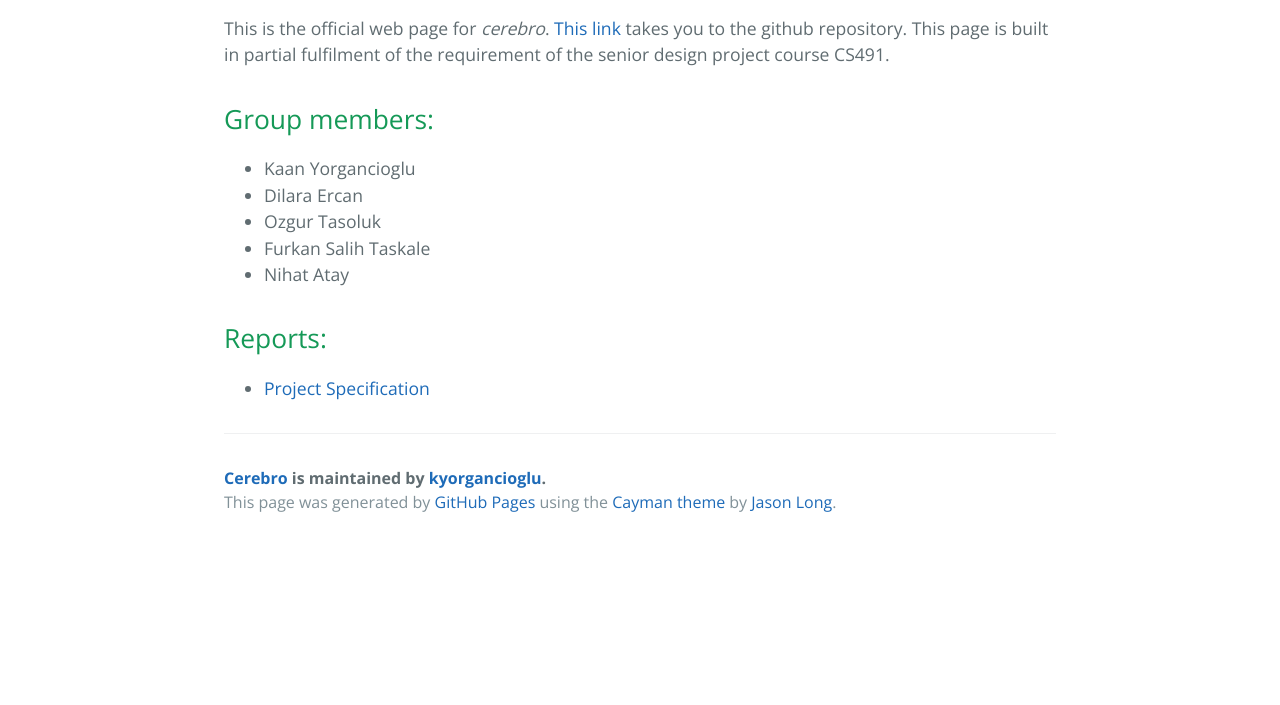
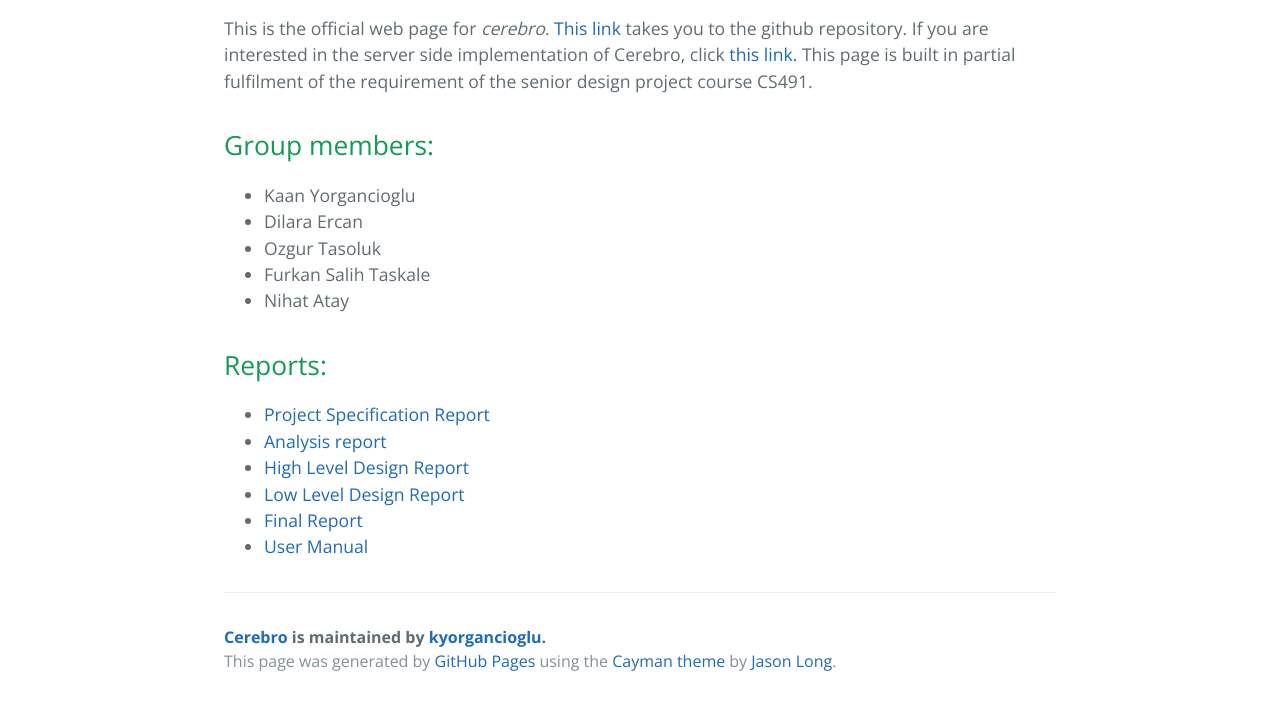
Before and after one commit to kyorgancioglu/CerebroApp, a plain HTML site: page index.html in a window 1280 px wide. Shown: the part 470-1175 px from the top of the page. Before the commit the page ends 1016 px from the top, so only its background shows below. Drawn offline with nearby package versions, Linux system fonts and the light colour scheme.

Commit message:
updated web page

```diff
--- a/index.html
+++ b/index.html
@@ -22,7 +22,7 @@
       <h1>
 <a id="cerebro" class="anchor" href="#cerebro" aria-hidden="true"><span aria-hidden="true" class="octicon octicon-link"></span></a>cerebro</h1>
 
-<p>This is the official web page for <em>cerebro</em>. <a href="https://github.com/kyorgancioglu/CerebroApp/">This link</a> takes you to the github repository.
+<p>This is the official web page for <em>cerebro</em>. <a href="https://github.com/kyorgancioglu/CerebroApp/">This link</a> takes you to the github repository. If you are interested in the server side implementation of Cerebro, click <a href="https://github.com/kyorgancioglu/CerebroServer">this link.</a>
 This page is built in partial fulfilment of the requirement of the senior design project course CS491.</p>
 
 <h2>
@@ -41,7 +41,17 @@ This page is built in partial fulfilment of the requirement of the senior design
 
 <ul>
 <li>
-<a href="https://github.com/kyorgancioglu/CerebroApp/blob/master/reports/CerebroSpecifications.docx">Project Specification</a> </li>
+<a href="https://github.com/kyorgancioglu/CerebroApp/blob/master/reports/1-CerebroSpecifications.pdf">Project Specification Report</a> </li>
+<li>
+<a href="https://github.com/kyorgancioglu/CerebroApp/blob/master/reports/2-CerebroAnalysisReport.pdf">Analysis report</a> </li>
+<li>
+<a href="https://github.com/kyorgancioglu/CerebroApp/blob/master/reports/3-Cerebro%20High%20Level%20Design%20Report.pdf">High Level Design Report</a> </li>
+<li>
+<a href="https://github.com/kyorgancioglu/CerebroApp/blob/master/reports/4-Cerebro%20-%20Low%20Level%20Design%20Report.pdf">Low Level Design Report</a> </li>
+<li>
+<a href="https://github.com/kyorgancioglu/CerebroApp/blob/master/reports/5-CEREBROFINALREPORT.pdf">Final Report</a> </li>
+<li>
+<a href="https://github.com/kyorgancioglu/CerebroApp/blob/master/reports/6-Cerebro%20Manual.pdf">User Manual</a> </li>
 </ul>
 
       <footer class="site-footer">
```
Also changed, not shown: 1 other file.
